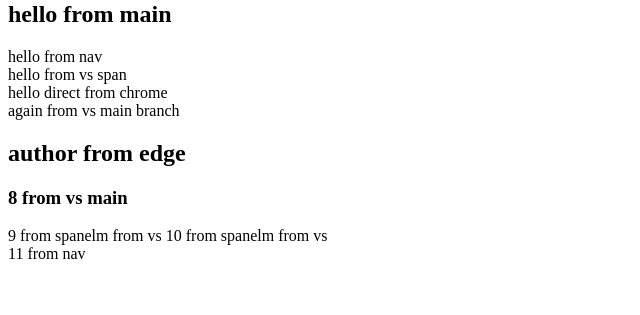
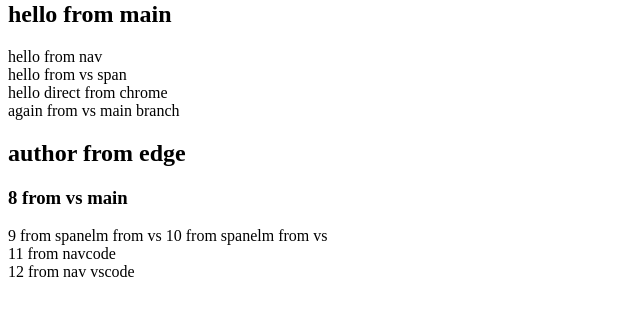
Before and after one commit to Rishi8087/webd, a plain HTML site: page index.html in a window 1280 px wide. Shown: the part 79-394 px from the top of the page, without its empty margins (0-640 px from the left). Drawn offline with Linux system fonts and the light colour scheme.

Commit message:
code is completed

```diff
--- a/index.html
+++ b/index.html
@@ -20,6 +20,7 @@
     <h3>8 from vs main</h3>
     <span>9 from spanelm from vs</span>
     <span>10 from spanelm from vs</span>
-    <nav>11 from nav</nav>
+    <nav>11 from navcode</nav>
+    <nav>12 from nav vscode</nav>
 </body>
 </html>
```
